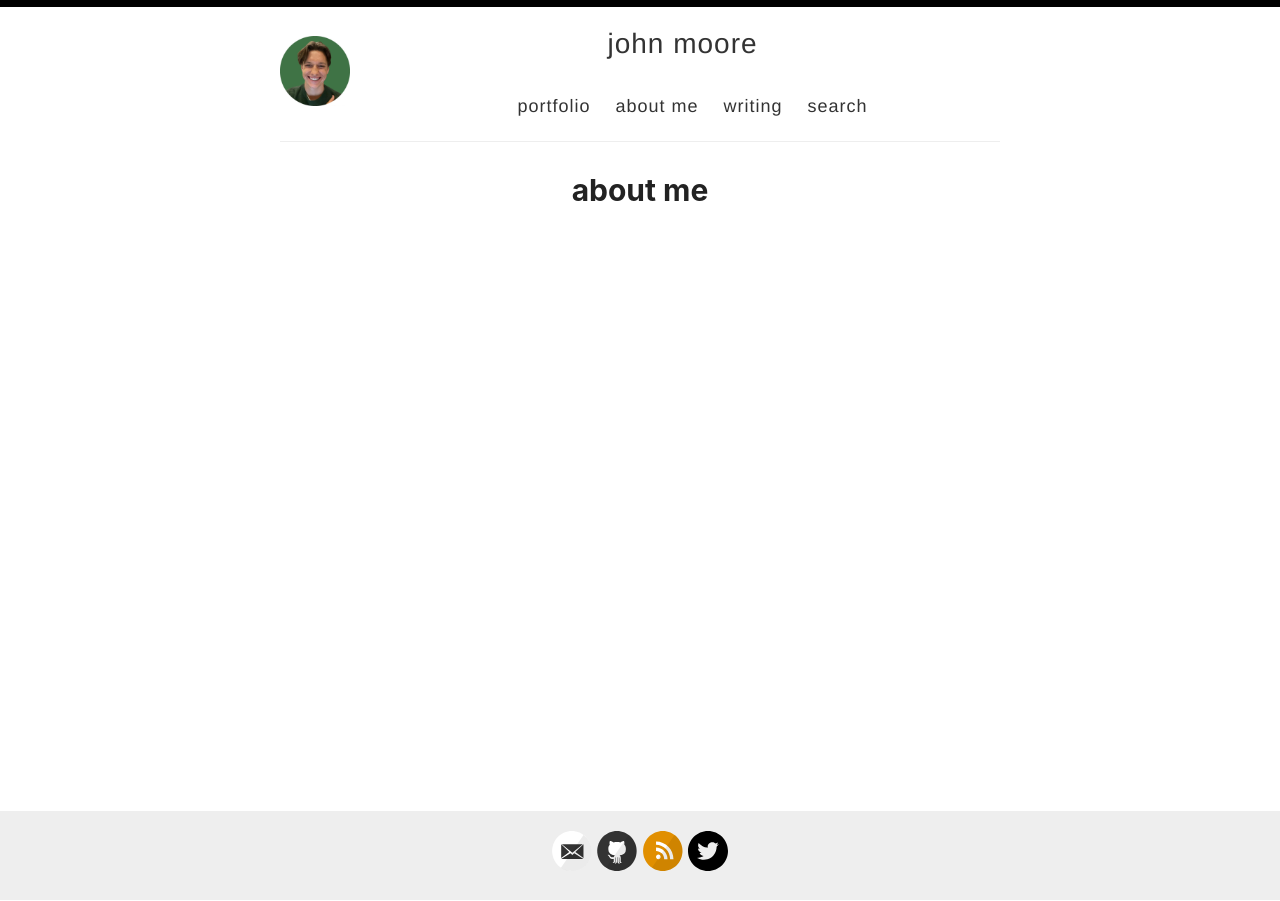
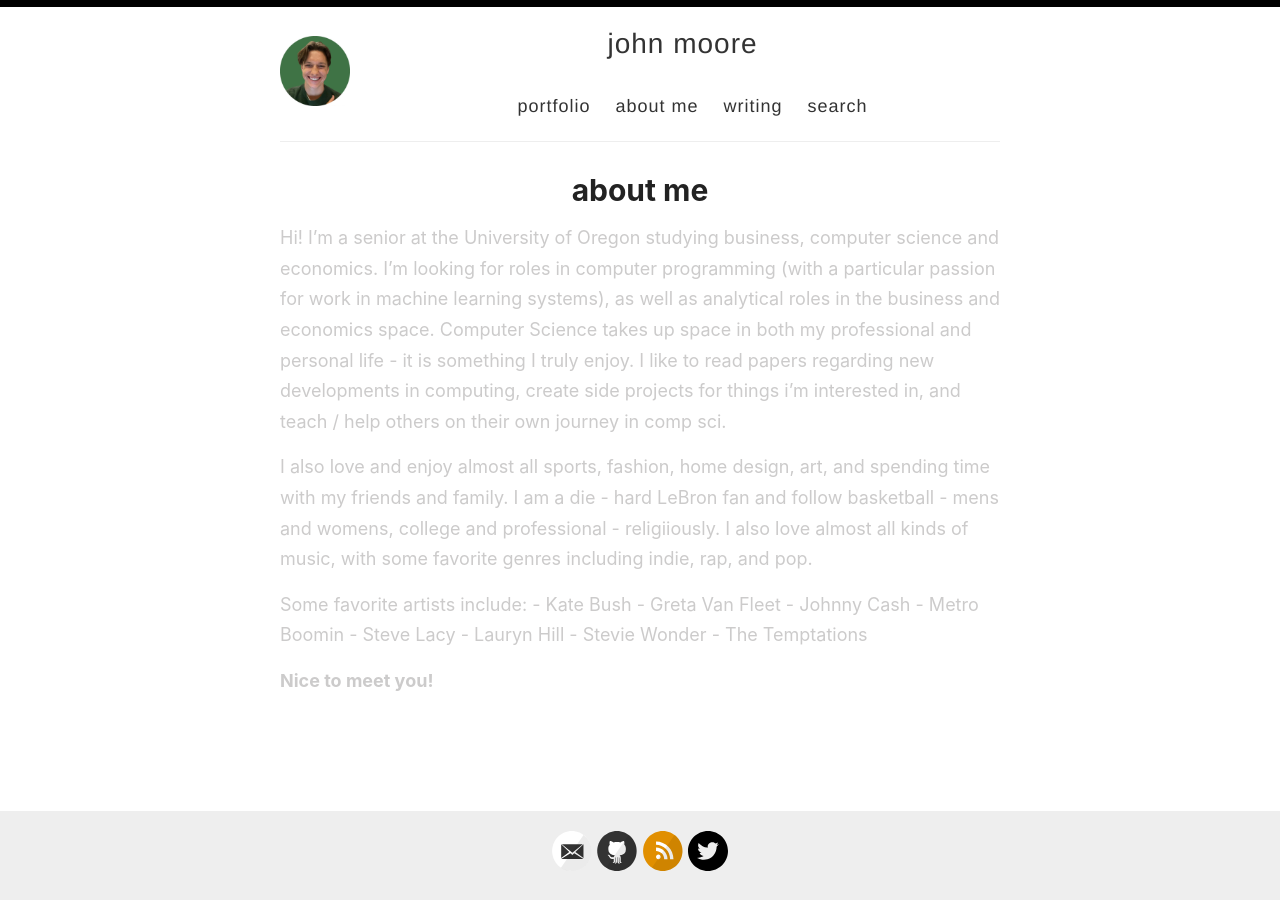
Before and after one commit to johnmoore24/johnmoore24.github.io, a Jekyll site: the page built from _pages/about.md, in a window 1280 px wide. Built offline with Jekyll 4.4.1, drawn with Linux system fonts in a browser that asks for light colours.

```diff
--- a/_pages/about.md
+++ b/_pages/about.md
@@ -3,3 +3,19 @@
 title: about me
 permalink: /about/
 ---
+
+Hi! I'm a senior at the University of Oregon studying business, computer science and economics. I'm looking for roles in computer programming (with a particular passion for work in machine learning systems), as well as analytical roles in the business and economics space. Computer Science takes up space in both my professional and personal life - it is something I truly enjoy. I like to read papers regarding new developments in computing, create side projects for things i'm interested in, and teach / help others on their own journey in comp sci.
+
+ I also love and enjoy almost all sports, fashion, home design, art, and spending time with my friends and family. I am a die - hard LeBron fan and follow basketball - mens and womens, college and professional - religiiously. I also love almost all kinds of music, with some favorite genres including indie, rap, and pop.
+
+ Some favorite artists include:
+    - Kate Bush
+    - Greta Van Fleet
+    - Johnny Cash
+    - Metro Boomin
+    - Steve Lacy
+    - Lauryn Hill
+    - Stevie Wonder
+    - The Temptations
+
+**Nice to meet you!**
```
